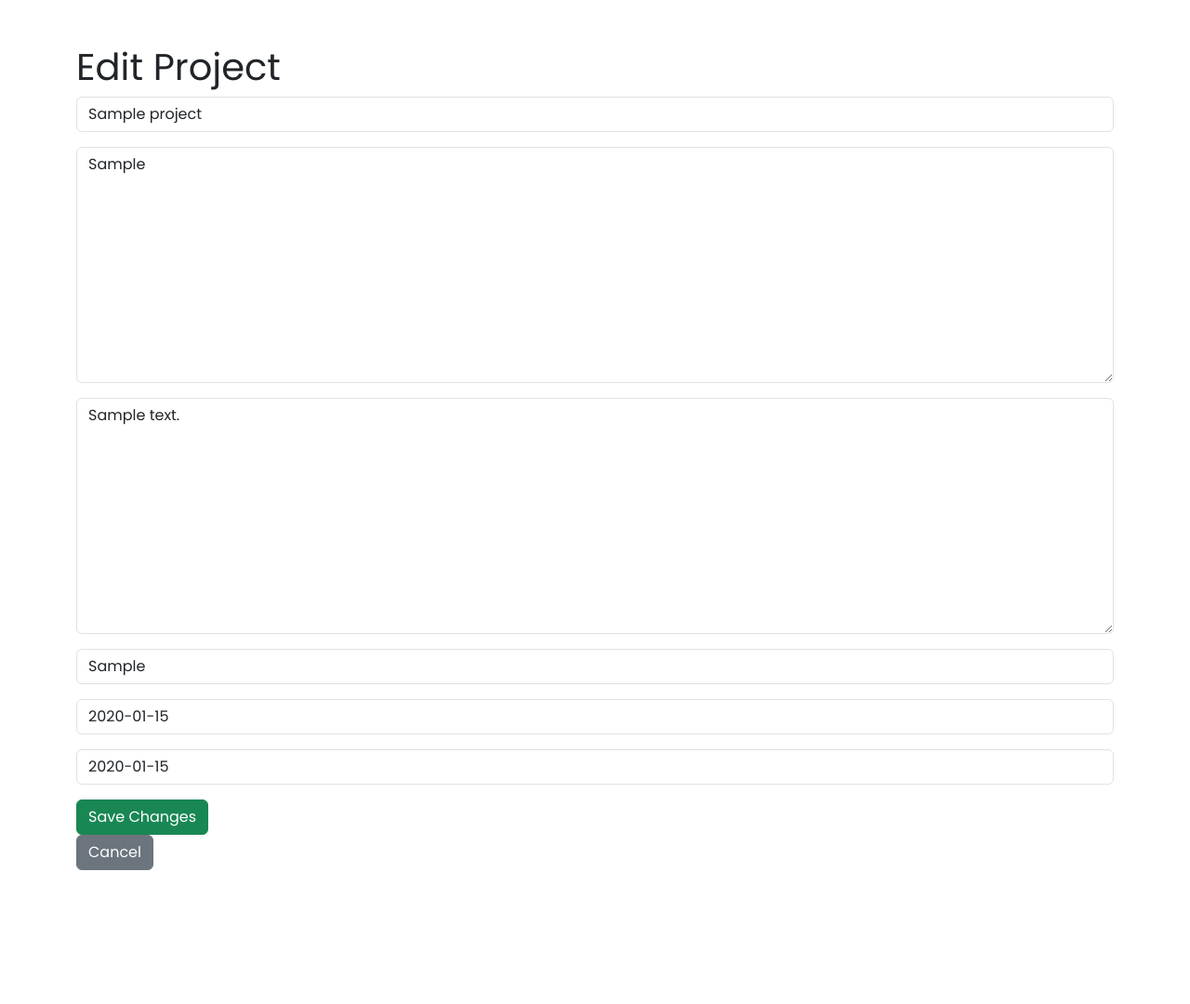
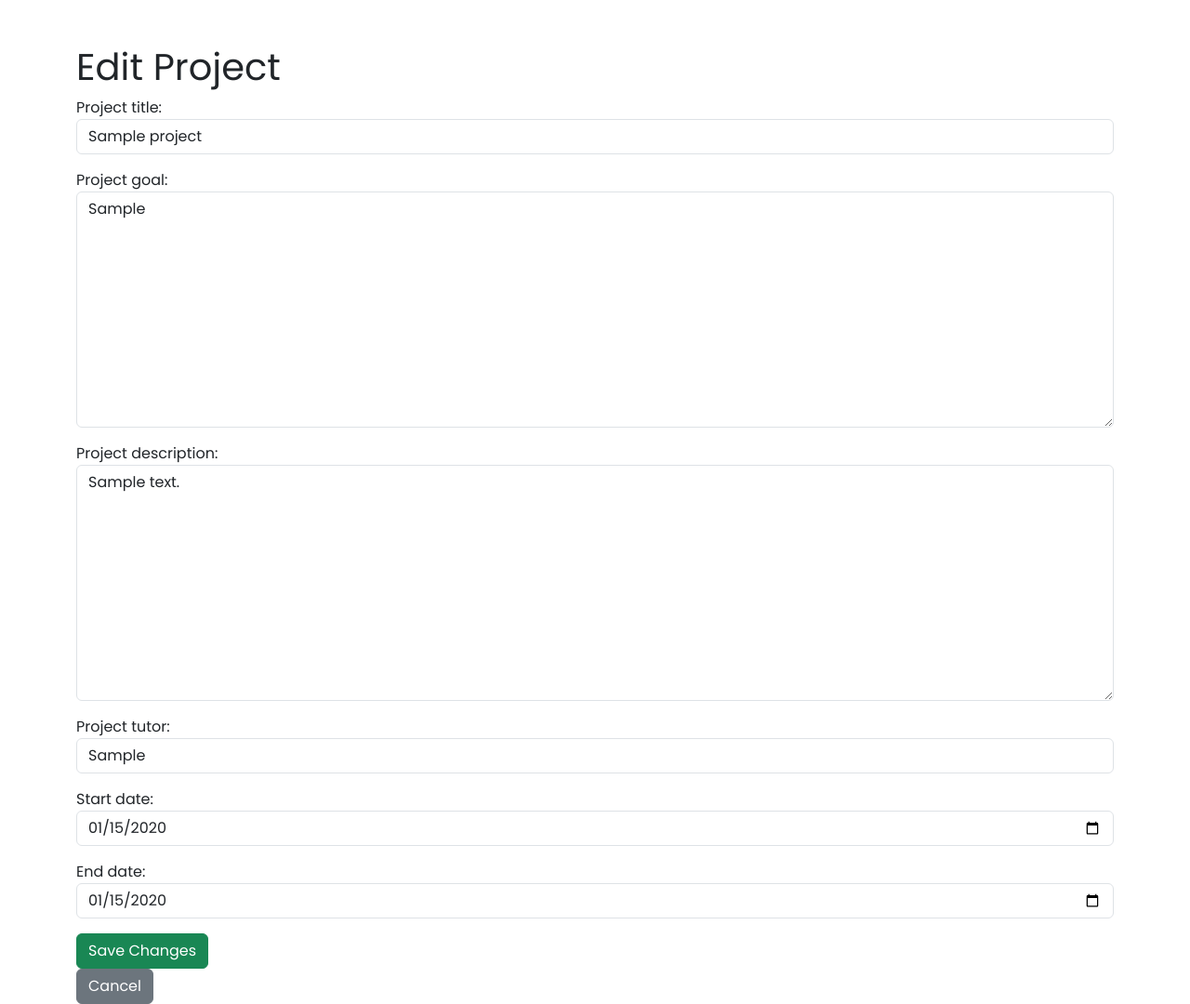
Before and after one commit to sergionvte/projectly, a Django app: page /projects/project/1/edit/ in a window 1280 px wide. Shown: the part 56-1136 px from the top of the page at 93% size. Before the commit the page ends 992 px from the top, so only its background shows below. Run offline with Django 5.2, Linux system fonts and the light colour scheme; a user stored in the database is signed in; tables that the repository leaves empty hold one stand-in row (values such as "Sample post").

Commit message:
Enhance project and task templates with improved styling; add task list to dashboard and implement task assignment validation

```diff
--- a/apps/projects/forms.py
+++ b/apps/projects/forms.py
@@ -9,23 +9,31 @@ class ProjectForm(forms.ModelForm):
     class Meta:
         model = Project
         fields = ['title', 'goal', 'description', 'tutor', 'start_date', 'end_date']
+        widgets = {
+            'title': forms.TextInput(attrs={'class': 'form-control'}),
+            'goal': forms.Textarea(attrs={'class': 'form-control'}),
+            'description': forms.Textarea(attrs={'class': 'form-control'}),
+            'tutor': forms.TextInput(attrs={'class': 'form-control'}),
+            'start_date': forms.DateInput(attrs={'class': 'form-control', 'type': 'date'}),
+            'end_date': forms.DateInput(attrs={'class': 'form-control', 'type': 'date'}),
+        }
 
 
     def __init__(self, *args, **kwargs):
         super().__init__(*args, **kwargs)
-        self.fields['title'].widget.attrs.update({'class': 'form-control', 'placeholder': 'Project title'})
-        self.fields['goal'].widget.attrs.update({'class': 'form-control', 'placeholder': 'Project goal'})
-        self.fields['description'].widget.attrs.update({'class': 'form-control', 'placeholder': 'Project description'})
-        self.fields['tutor'].widget.attrs.update({'class': 'form-control', 'placeholder': 'Tutor'})
+        self.fields['title'].widget.attrs.update({'class': 'form-control'})
+        self.fields['goal'].widget.attrs.update({'class': 'form-control'})
+        self.fields['description'].widget.attrs.update({'class': 'form-control'})
+        self.fields['tutor'].widget.attrs.update({'class': 'form-control'})
         self.fields['start_date'].widget.attrs.update({'class': 'form-control'})
         self.fields['end_date'].widget.attrs.update({'class': 'form-control'})
 
-        self.fields['title'].label = ''
-        self.fields['goal'].label = ''
-        self.fields['description'].label = ''
-        self.fields['tutor'].label = ''
-        self.fields['start_date'].label = ''
-        self.fields['end_date'].label = ''
+        self.fields['title'].label = 'Project title'
+        self.fields['goal'].label = 'Project goal'
+        self.fields['description'].label = 'Project description'
+        self.fields['tutor'].label = 'Project tutor'
+        self.fields['start_date'].label = 'Start date'
+        self.fields['end_date'].label = 'End date'
 
 
     def save(self, user, commit=True):
--- a/apps/task/views.py
+++ b/apps/task/views.py
@@ -31,14 +31,15 @@ def task_detail(request, task_id):
 @login_required
 def create_task(request):
     if request.method == 'POST':
-        form = TaskForm(request.POST)
+        form = TaskForm(request.POST, user=request.user)  # 🔹 Pasar el usuario aquí
         if form.is_valid():
             task = form.save(commit=False)
             task.team = request.user.team_assigned
             task.save()
             return redirect('task_list')
     else:
-        form = TaskForm()
+        form = TaskForm(user=request.user)  # 🔹 Y aquí también
+
     return render(request, 'tasks/task_form.html', {'form': form})
 
 @login_required
--- a/templates/accounts/team_detail.html
+++ b/templates/accounts/team_detail.html
@@ -13,7 +13,7 @@
 {% endif %}
 
 <div class="container mt-5 d-flex justify-content-center">
-    <div class="card shadow-lg border-0 rounded-4 p-4" style="max-width: 700px; width: 100%;">
+    <div class="card shadow-lg border-0 rounded-4 p-4 mb-5" style="max-width: 700px; width: 100%;">
         <h2 class="text-center text-primary mb-4">👥 Equipo: {{ team.id }}</h2>
         <p class="text-center text-muted mb-4">Código de equipo: <strong>{{ team.team_code }}</strong></p>
 
--- a/templates/projects/create_project.html
+++ b/templates/projects/create_project.html
@@ -6,7 +6,7 @@
 <form method="post">
     {% csrf_token %}
     {{ form.as_p }}
-    <button type="submit">Crear</button>
+    <button type="submit" class="btn btn-primary w-100 mb-5"><i class="bi bi-check2-circle"></i>Crear</button>
 </form>
 </div>
 {% endblock %}
--- a/templates/projects/project_detail.html
+++ b/templates/projects/project_detail.html
@@ -4,7 +4,7 @@
 
 {% block content %}
 <div class="container mt-5 mb-5 d-flex justify-content-center">
-    <div class="card shadow-lg border-0 rounded-4 p-4" style="max-width: 700px; width: 100%; background-color: #f8f9fa;">
+    <div class="card shadow-lg border-0 rounded-4 p-4 mb-5" style="max-width: 700px; width: 100%; background-color: #f8f9fa;">
         <h2 class="text-center text-success mb-4">📌 Proyecto: {{ project.title }}</h2>
         <p class="text-center text-muted mb-4">Dirigido por <strong>{{ project.tutor }}</strong></p>
 
--- a/templates/tasks/task_form.html
+++ b/templates/tasks/task_form.html
@@ -4,7 +4,7 @@
 
 {% block content %}
 <div class="container mt-5 d-flex justify-content-center">
-    <div class="card shadow-lg border-0 p-4 rounded-4" style="max-width: 600px; width: 100%; background: linear-gradient(135deg, #f8f9fa, #eef1f6);">
+    <div class="card shadow-lg border-0 p-4 rounded-4 mb-5" style="max-width: 600px; width: 100%; background: linear-gradient(135deg, #f8f9fa, #eef1f6);">
         <div class="text-center mb-4">
             <h2 class="fw-bold text-dark"><i class="bi bi-plus-circle"></i> Nueva Tarea</h2>
             <p class="text-muted">Completa la información para crear una tarea.</p>
--- a/templates/tasks/task_list.html
+++ b/templates/tasks/task_list.html
@@ -4,7 +4,7 @@
 
 {% block content %}
 <div class="container mt-5 d-flex justify-content-center">
-    <div class="card shadow-lg border-0 p-4 rounded-4" style="max-width: 800px; width: 100%; background: linear-gradient(135deg, #f8f9fa, #eef1f6);">
+    <div class="card shadow-lg border-0 p-4 rounded-4 mb-5" style="max-width: 800px; width: 100%; background: linear-gradient(135deg, #f8f9fa, #eef1f6);">
         <div class="text-center mb-4">
             <h2 class="fw-bold text-dark"><i class="bi bi-list-task"></i> Mis Tareas</h2>
             <p class="text-muted">Lista de tareas asignadas a tu equipo.</p>
```
Also changed, not shown: apps/dashboard/views.py (+7 -2 lines), apps/task/forms.py (+16 -9 lines), templates/dashboard/dashboard.html (+20 -1 lines), templates/tasks/task_detail.html (+10 -8 lines), 1 other file.
